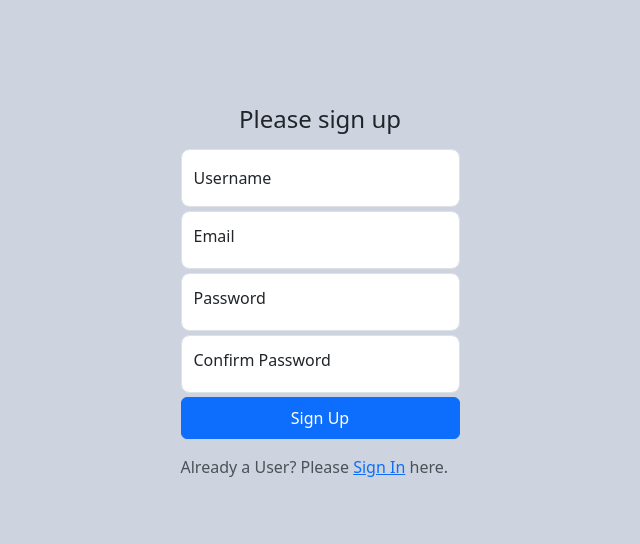
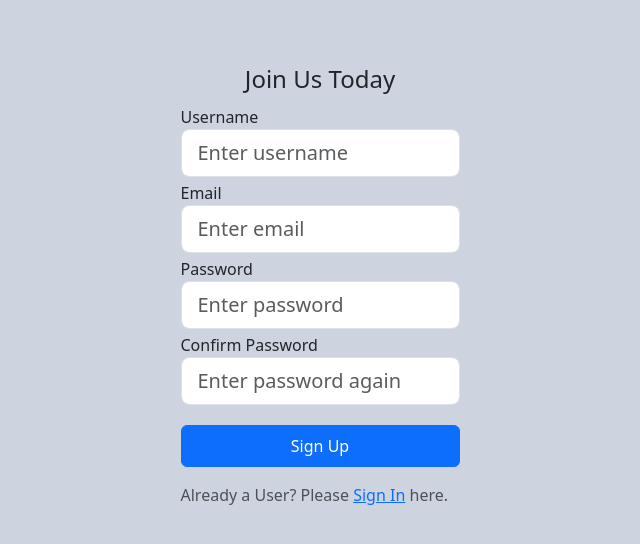
Before and after one commit to SoraK93/CS50X-finalProject, a Flask app: page /register in a window 1280 px wide. Shown: the part 72-616 px from the top of the page, without its empty margins (320-960 px from the left). Run offline with Flask 3, Linux system fonts and the light colour scheme; some libraries are stand-ins or nearby versions.

Commit message:
Complete registration form

```diff
--- a/blog/forms.py
+++ b/blog/forms.py
@@ -1,6 +1,8 @@
+from blog import db
+from blog.models import User, Post
 from flask_wtf import FlaskForm
 from wtforms import StringField, EmailField, PasswordField, SubmitField, BooleanField
-from wtforms.validators import DataRequired, Length, Email, EqualTo
+from wtforms.validators import DataRequired, Length, Email, EqualTo, ValidationError
 
 
 class RegistrationForm(FlaskForm):
@@ -11,6 +13,16 @@ class RegistrationForm(FlaskForm):
     confirm_password = PasswordField("Confirm Password", validators=[DataRequired(message="Cannot be empty."), EqualTo("password", message="Must match password.")])
     submit = SubmitField("Sign Up")
 
+    def validate_username(self, username):
+        user = db.session.execute(db.select(User).filter_by(username=username.data)).scalar_one_or_none()
+        if user:
+            raise ValidationError(message="Username is already registered. Please try to sign in.")
+
+    def validate_email(self, email):
+        user = db.session.execute(db.select(User).filter_by(email=email.data)).scalar_one_or_none()
+        if user:
+            raise ValidationError("Email is already registered. Please try to sign in.")
+
 
 class LoginForm(FlaskForm):
     username = StringField("Username", validators=[DataRequired(message="Provide username. Field cannot be empty."), Length(max=20, message="Max Length of 20.")])
--- a/blog/routes.py
+++ b/blog/routes.py
@@ -1,6 +1,6 @@
 from blog import app, bcrypt, db
 from blog.models import User, Post
-from flask import render_template, redirect, url_for
+from flask import render_template, redirect, url_for, flash
 from flask_wtf.form import Form
 from blog.forms import RegistrationForm
 
@@ -27,6 +27,7 @@ def register():
 		)
 		db.session.add(new_user)
 		db.session.commit()
+		flash(message="You have registered successfully.", category="success")
 		return redirect(url_for("login"))
 	return render_template("register.html", form=form)
 
--- a/blog/templates/layout.html
+++ b/blog/templates/layout.html
@@ -80,6 +80,15 @@
         </nav>
         {% block header %}{% endblock header %}
 
+        <!-- Flash messages/ erros as alerts -->
+        {% with messages = get_flashed_messages(with_categories=true) %}
+            {% if messages %}
+                {% for category, message in messages %}
+                    <div class="alert alert-{{ category }}" role="alert"><strong>{{ message }}</strong></div>
+                {% endfor %}
+            {% endif %}
+        {% endwith %}
+
         {% block content %}{% endblock content %}
 
         <script src="https://cdn.jsdelivr.net/npm/@popperjs/core@2.11.8/dist/umd/popper.min.js"
--- a/blog/templates/register.html
+++ b/blog/templates/register.html
@@ -7,11 +7,15 @@
 <div class="container">
     <div class="w-25 h-75 mx-auto d-flex">
         <main class="form-signin w-100 align-self-center">
-            <form action="/register" method="POST" novalidate autocomplete="off">
+
+            <form action="/register" method="POST" novalidate>
+                <fieldset class="form-group">
+                    <legend class="bottom-border mb3 text-center">Join Us Today</legend>
+
                     {{ form.hidden_tag() }}
-                <h1 class="h4 mb-3 text-center fw-normal">Please sign up</h1>
+                    <h1 class="h4 mb-3 text-center fw-normal"></h1>
                     <!-- Username Section -->
-                <div class="form-floating">
+                    <div class="form-group">
                         {{ form.username.label(class="floatingInput") }}
                         {% if form.username.errors %}
                             {{ form.username(class="form-control form-control-lg is-invalid") }}
@@ -21,12 +25,12 @@
                                 {% endfor %}
                             </div>
                         {% else %}
-                        {{ form.username(class="form-control form-control-lg") }}
+                            {{ form.username(class="form-control form-control-lg", placeholder="Enter username") }}
                         {% endif %}
                     </div>
 
                     <!-- Email Section -->
-                <div class="form-floating pt-1">
+                    <div class="form-group pt-1">
                         {{ form.email.label(class="floatingInput") }}
                         {% if form.email.errors %}
                             {{ form.email(class="form-control form-control-lg is-invalid") }}
@@ -36,12 +40,12 @@
                                 {% endfor %}
                             </div>
                         {% else %}
-                        {{ form.email(class="form-control form-control-lg") }}
+                            {{ form.email(class="form-control form-control-lg", placeholder="Enter email") }}
                         {% endif %}
                     </div>
 
                     <!-- Password Section -->
-                <div class="form-floating pt-1">
+                    <div class="form-group pt-1">
                         {{ form.password.label(class="floatingPassword") }}
                             {% if form.password.errors %}
                             {{ form.password(class="form-control form-control-lg is-invalid") }}
@@ -51,12 +55,12 @@
                                 {% endfor %}
                             </div>
                         {% else %}
-                        {{ form.password(class="form-control form-control-lg") }}
+                            {{ form.password(class="form-control form-control-lg", placeholder="Enter password") }}
                         {% endif %}
                     </div>
 
                     <!-- Conform Password Section -->
-                <div class="form-floating py-1">
+                    <div class="form-group py-1">
                         {{ form.confirm_password.label(class="floatingPassword") }}
                             {% if form.confirm_password.errors %}
                             {{ form.confirm_password(class="form-control form-control-lg is-invalid") }}
@@ -66,13 +70,15 @@
                                 {% endfor %}
                             </div>
                         {% else %}
-                        {{ form.confirm_password(class="form-control form-control-lg") }}
+                            {{ form.confirm_password(class="form-control form-control-lg", placeholder="Enter password again") }}
                         {% endif %}
                     </div>
-                {{ form.submit(class="btn btn-primary w-100 py-2") }}
-                <div class="mt-3 mb-3 text-body-secondary">
+                    {{ form.submit(class="btn btn-primary w-100 my-3 py-2") }}
+                    <div class="mb-3 text-body-secondary">
                         Already a User? Please <a href="{{ url_for('login') }}">Sign In</a> here.
                     </div>
+
+                </fieldset>
             </form>
         </main>
     </div>
```
Lines whose indentation alone changed are shown as unchanged.
